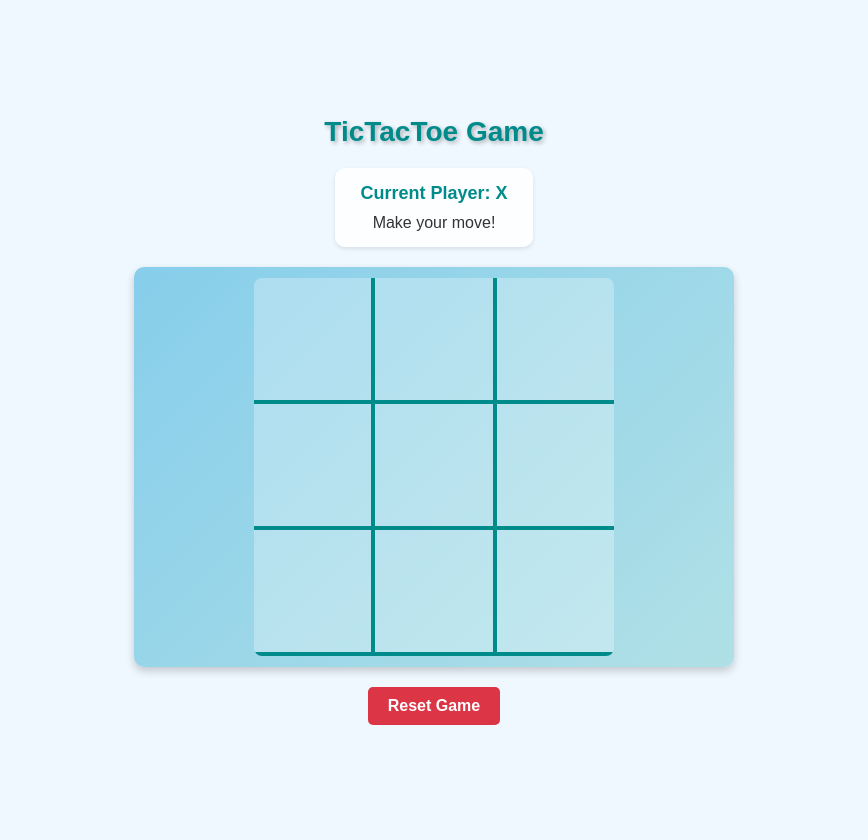
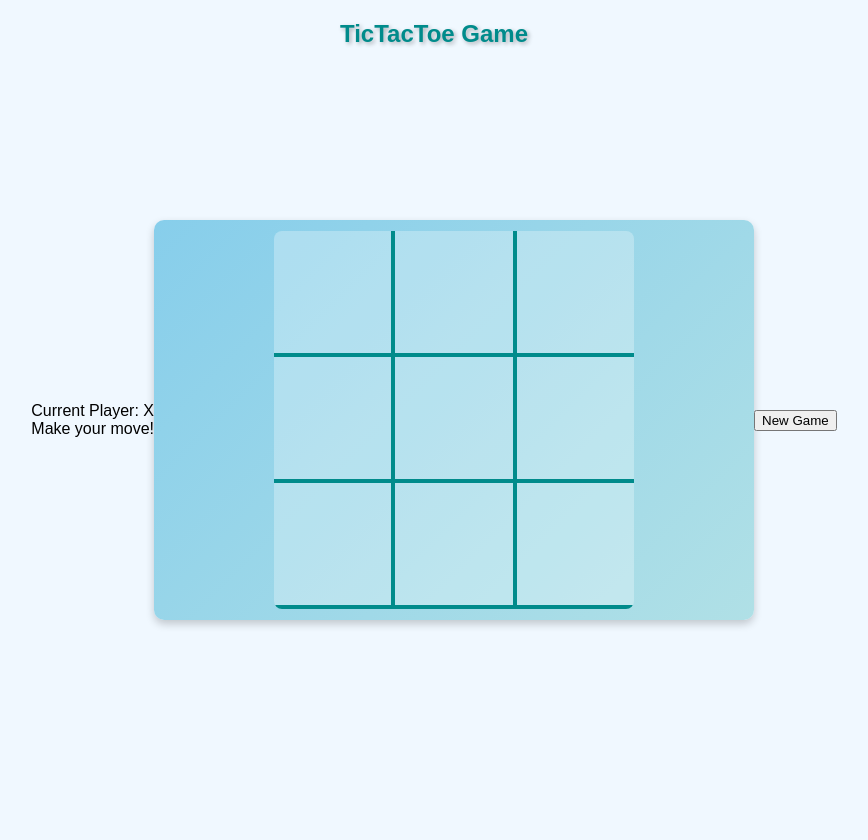
Before and after one commit to diamond2016/TicTacToe, a Flask app: page / in a window 1280 px wide. Shown: the whole page, without its empty margins (206-1074 px from the left). Run offline with Flask 3, Linux system fonts and the light colour scheme.

Commit message:
work in progress flask table

```diff
--- a/main.py
+++ b/main.py
@@ -53,7 +53,7 @@
 @app.route("/")
 def index():
     """Serve the main game page"""
-    return render_template("index.html")
+    return render_template("index_flask.html")
 
 @app.route("/get_game_state")
 def get_game_state():
--- /dev/null
+++ b/static/css/styles.css
@@ -0,0 +1,94 @@
+        body {
+            margin: 0;
+            padding: 20px;
+            background-color: #f0f8ff;
+            font-family: Arial, sans-serif;
+            display: flex;
+            justify-content: center;
+            align-items: center;
+            min-height: 100vh;
+        }
+
+        .game-container {
+            width: 600px;
+            height: 400px;
+            background: linear-gradient(135deg, #87ceeb, #b0e0e6);
+            border-radius: 10px;
+            box-shadow: 0 4px 8px rgba(0, 0, 0, 0.2);
+            display: flex;
+            justify-content: center;
+            align-items: center;
+            padding: 20px;
+            box-sizing: border-box;
+        }
+
+        .game-grid {
+            width: 360px;
+            height: 360px;
+            border-collapse: collapse;
+            background-color: rgba(255, 255, 255, 0.1);
+            border-radius: 8px;
+            overflow: hidden;
+        }
+
+        .game-cell {
+            width: 120px;
+            height: 120px;
+            border: 4px solid #008b8b;
+            text-align: center;
+            vertical-align: middle;
+            background-color: rgba(255, 255, 255, 0.2);
+            cursor: pointer;
+            transition: background-color 0.3s ease;
+        }
+
+        .game-cell:hover {
+            background-color: rgba(255, 255, 255, 0.4);
+        }
+
+        /* Remove borders for outer edges to create grid effect */
+        .game-cell:nth-child(1),
+        .game-cell:nth-child(2),
+        .game-cell:nth-child(3) {
+            border-top: none;
+        }
+
+        .game-cell:nth-child(7),
+        .game-cell:nth-child(8),
+        .game-cell:nth-child(9) {
+            border-bottom: none;
+        }
+
+        .game-cell:nth-child(3n+1) {
+            border-left: none;
+        }
+
+        .game-cell:nth-child(3n) {
+            border-right: none;
+        }
+
+        /* Game symbols */
+        .symbol {
+            font-size: 60px;
+            font-weight: bold;
+            line-height: 120px;
+        }
+
+        .symbol.x {
+            color: #ff4444;
+        }
+
+        .symbol.o {
+            color: #4444ff;
+        }
+
+        .title {
+            position: absolute;
+            top: 20px;
+            left: 50%;
+            transform: translateX(-50%);
+            color: #008b8b;
+            font-size: 24px;
+            font-weight: bold;
+            text-shadow: 2px 2px 4px rgba(0, 0, 0, 0.3);
+        }
--- a/index_flask.html
+++ b/templates/index_flask.html
@@ -4,170 +4,10 @@
     <meta charset="UTF-8">
     <meta name="viewport" content="width=device-width, initial-scale=1.0">
     <title>TicTacToe - Flask Version</title>
-    <style>
-        body {
-            margin: 0;
-            padding: 20px;
-            background-color: #f0f8ff;
-            font-family: Arial, sans-serif;
-            display: flex;
-            flex-direction: column;
-            justify-content: center;
-            align-items: center;
-            min-height: 100vh;
-        }
-
-        .game-container {
-            width: 600px;
-            height: 400px;
-            background: linear-gradient(135deg, #87ceeb, #b0e0e6);
-            border-radius: 10px;
-            box-shadow: 0 4px 8px rgba(0, 0, 0, 0.2);
-            display: flex;
-            justify-content: center;
-            align-items: center;
-            padding: 20px;
-            box-sizing: border-box;
-            margin-bottom: 20px;
-        }
-
-        .game-grid {
-            width: 360px;
-            height: 360px;
-            border-collapse: collapse;
-            background-color: rgba(255, 255, 255, 0.1);
-            border-radius: 8px;
-            overflow: hidden;
-        }
-
-        .game-cell {
-            width: 120px;
-            height: 120px;
-            border: 4px solid #008b8b;
-            text-align: center;
-            vertical-align: middle;
-            background-color: rgba(255, 255, 255, 0.2);
-            cursor: pointer;
-            transition: all 0.3s ease;
-            position: relative;
-        }
-
-        .game-cell:hover:not(.occupied) {
-            background-color: rgba(255, 255, 255, 0.4);
-            transform: scale(1.05);
-        }
-
-        .game-cell.occupied {
-            cursor: not-allowed;
-        }
-
-        /* Remove borders for outer edges to create grid effect */
-        .game-cell:nth-child(1), .game-cell:nth-child(2), .game-cell:nth-child(3) {
-            border-top: none;
-        }
-
-        .game-cell:nth-child(7), .game-cell:nth-child(8), .game-cell:nth-child(9) {
-            border-bottom: none;
-        }
-
-        .game-cell:nth-child(3n+1) {
-            border-left: none;
-        }
-
-        .game-cell:nth-child(3n) {
-            border-right: none;
-        }
-
-        /* Symbol images */
-        .symbol-image {
-            width: 80px;
-            height: 80px;
-            margin: 20px auto;
-            display: block;
-            animation: fadeIn 0.3s ease-in;
-        }
-
-        @keyframes fadeIn {
-            from { opacity: 0; transform: scale(0.8); }
-            to { opacity: 1; transform: scale(1); }
-        }
-
-        .title {
-            color: #008b8b;
-            font-size: 28px;
-            font-weight: bold;
-            text-shadow: 2px 2px 4px rgba(0, 0, 0, 0.3);
-            margin-bottom: 20px;
-        }
-
-        .game-info {
-            background: rgba(255, 255, 255, 0.9);
-            padding: 15px 25px;
-            border-radius: 10px;
-            box-shadow: 0 2px 4px rgba(0, 0, 0, 0.1);
-            margin-bottom: 20px;
-            text-align: center;
-        }
-
-        .current-player {
-            font-size: 18px;
-            font-weight: bold;
-            color: #008b8b;
-            margin-bottom: 10px;
-        }
-
-        .game-status {
-            font-size: 16px;
-            color: #333;
-        }
-
-        .game-status.winner {
-            color: #28a745;
-            font-weight: bold;
-            font-size: 20px;
-        }
-
-        .game-status.draw {
-            color: #ffc107;
-            font-weight: bold;
-            font-size: 20px;
-        }
-
-        .controls {
-            display: flex;
-            gap: 15px;
-        }
-
-        .btn {
-            padding: 10px 20px;
-            font-size: 16px;
-            font-weight: bold;
-            border: none;
-            border-radius: 5px;
-            cursor: pointer;
-            transition: all 0.3s ease;
-        }
-
-        .btn-reset {
-            background-color: #dc3545;
-            color: white;
-        }
-
-        .btn-reset:hover {
-            background-color: #c82333;
-            transform: translateY(-2px);
-        }
-
-        .error-message {
-            background-color: #f8d7da;
-            color: #721c24;
-            padding: 10px;
-            border-radius: 5px;
-            margin: 10px 0;
-            display: none;
-        }
-    </style>
-    {{ matrix, current_player, game_over, winner
+    <link
+      rel="stylesheet"
+      href="{{ url_for('static', filename='css/styles.css')}}"
+    />
 </head>
 <body>
     <div class="title">TicTacToe Game</div>
@@ -201,10 +41,6 @@
 
     <div class="controls">
         <button class="btn btn-reset" onclick="{{ url_for('reset_game') }}">New Game</button>
-        {{% for row in matrix %}}
-            {{% for cell in row %}}
-        <div class="game-cell" data-row="{{  }}" data-col="{{ loop.index1 }}">{{ cell }}</div>
-        {{% endfor %}}
         </div>
 
     <script>
```
Also changed, not shown: table.py (+13 -14 lines).
